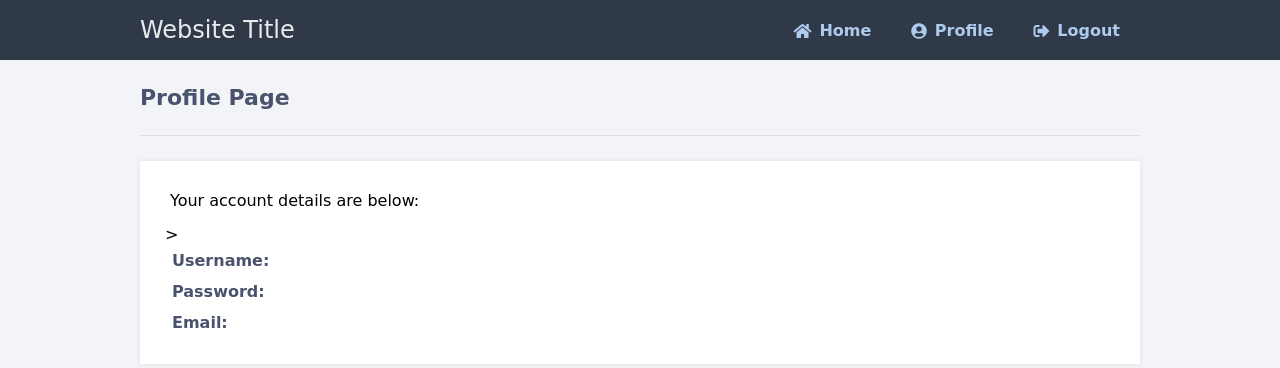
After one commit to sRobinson1209/sRobinson1209.github.io, a Flask app: template static/templates/profile.html in a window 1280 px wide. The commit adds this page. Shown: the top 368 px of the page. Run offline with Flask 3, Linux system fonts and the light colour scheme; the template is opened without the code that fills it, so the values that code supplies are empty; some libraries are stand-ins or nearby versions.

Commit message:
Rearranging the files.
I can deploy the website now, but the CSS file is not being accessed so I have moved the files into the correct placement so the style.css file can be accessed.

```diff
--- /dev/null
+++ b/static/main.py
@@ -0,0 +1,138 @@
+from flask import Flask, render_template, request, redirect, url_for, session
+from flask_mysqldb import MySQL
+import MySQLdb.cursors
+import MySQLdb.cursors, re, hashlib
+
+
+app = Flask(__name__)
+if __name__ =="__main__":
+    app.run(debug = True)
+
+#Secret Key for extra protection (first initial + last digit of birth year)
+app.secret_key = 'S9S3L2R'
+
+#SQL database connection
+app.config['MYSQL_HOST'] = 'localhost'
+app.config['MYSQL_USER'] = 'root'
+app.config['MYSQL_PASSWORD']= 'Losartan50mg?'
+app.config['MYSQL_DB'] = 'pythonlogin'
+
+# initialize MySQL
+mysql = MySQL(app)
+
+
+@app.route('/pythonlogin', methods = ['GET', 'POST'])
+def login():
+    # Output message if something goes wrong
+    msg = ''
+
+    # Check if Username and Password POST requests exist
+    if request.method == 'POST' and 'username' in request.form and 'password' in request.form:
+        username = request.form['username']
+        password = request.form['password']
+
+        # Log the incoming username and password
+        print(f"Username: {username}, Password: {password}")
+
+        # Check if account exists in the database
+        cursor = mysql.connection.cursor(MySQLdb.cursors.DictCursor)
+        cursor.execute('SELECT * FROM accounts WHERE username = %s AND password = %s', (username, password,))
+        account = cursor.fetchone()
+
+        # Log the account details
+        print(f"Account: {account}")
+
+        if account:
+            # Create session data
+            session['loggedin'] = True
+            session['id'] = account['id']
+            session['username'] = account['username']
+            # Log success message
+            print("Logged in successfully!")
+            # Redirect to homepage
+            return redirect(url_for('home'))
+        else:
+            # Account does not exist or username/password incorrect
+            msg = 'Incorrect username or password.'
+            print(msg)
+
+    return render_template('index.html', msg=msg)
+
+
+def home():
+    return 'Hello, Flask!'
+
+
+@app.route('/pythonlogin/logout')
+def logout():
+    # remove session data
+    session.pop('loggedin', None)
+    session.pop('id', None)
+    session.pop('username', None)
+    #return to login page
+    return redirect(url_for('login'))
+
+@app.route('/pythonlogin/register', methods=['GET','POST'])
+def register():
+    msg = ''
+    if request.method == 'POST' and 'username' in request.form and 'password' in request.form and 'email' in request.form:
+        username = request.form['username']
+        password = request.form['password']
+        email = request.form['email']
+
+        cursor = mysql.connection.cursor(MySQLdb.cursors.DictCursor)
+        try:
+            # Check if an account exists with this username
+            cursor.execute('SELECT * FROM accounts WHERE username = %s', (username,))
+            account = cursor.fetchone()
+
+            if account:
+                msg = 'Account already exists'
+            elif not re.match(r'^[^@]+@[^@]+\.[^@]+$', email):
+                msg = 'Invalid email address'
+            elif not re.match(r'[A-Za-z0-9]+', username):
+                msg = 'Username must contain only characters and numbers.'
+            elif not username or not password or not email:
+                msg = 'Please fill out the form.'
+            else:
+                # Hash the password
+                hashed_password = hashlib.sha1((password + app.secret_key).encode()).hexdigest()
+
+
+                # Create a new account in the database
+                cursor.execute('INSERT INTO accounts (username, password, email) VALUES (%s, %s, %s)', (username, hashed_password, email))
+                mysql.connection.commit()
+                msg = 'Account successfully created!'
+
+        except Exception as e:
+            print(f"Error: {str(e)}")  # Print any SQL or internal errors for debugging
+            msg = 'An error occurred during registration.'
+
+    elif request.method == 'POST':
+        msg = 'Please fill out the registration form!'
+
+    return render_template('register.html', msg=msg)
+
+# http://localhost:5000/pythinlogin/home - this will be the home page, only accessible for logged in users
+@app.route('/pythonlogin/home')
+def home():
+    # Check if the user is logged in
+    if 'loggedin' in session:
+        # User is loggedin show them the home page
+        return render_template('home.html', username=session['username'])
+    # User is not loggedin redirect to login page
+    return redirect(url_for('login'))
+
+# http://localhost:5000/pythinlogin/profile - this will be the profile page, only accessible for logged in users
+@app.route('/pythonlogin/profile')
+def profile():
+    # Check if the user is logged in
+    if 'loggedin' in session:
+        # We need all the account info for the user so we can display it on the profile page
+        cursor = mysql.connection.cursor(MySQLdb.cursors.DictCursor)
+        cursor.execute('SELECT * FROM accounts WHERE id = %s', (session['id'],))
+        account = cursor.fetchone()
+        # Show the profile page with account info
+        return render_template('profile.html', account=account)
+    # User is not logged in redirect to login page
+    return redirect(url_for('login'))
--- /dev/null
+++ b/static/templates/layout.html
@@ -0,0 +1,22 @@
+<!DOCTYPE html>
+<html>
+	<head>
+		<meta charset="utf-8">
+		<title>{% block title %}{% endblock %}</title>
+		<link rel="stylesheet" href="{{ url_for('static', filename='style.css') }}">
+		<link rel="stylesheet" href="https://use.fontawesome.com/releases/v5.7.1/css/all.css">
+	</head>
+	<body class="loggedin">
+		<nav class="navtop">
+			<div>
+				<h1>Website Title</h1>
+                <a href="{{ url_for('home') }}"><i class="fas fa-home"></i>Home</a>
+				<a href="{{ url_for('profile') }}"><i class="fas fa-user-circle"></i>Profile</a>
+				<a href="{{ url_for('logout') }}"><i class="fas fa-sign-out-alt"></i>Logout</a>
+			</div>
+		</nav>
+		<div class="content">
+			{% block content %}{% endblock %}
+		</div>
+	</body>
+</html>
--- /dev/null
+++ b/static/templates/profile.html
@@ -0,0 +1,24 @@
+{% extends 'layout.html' %}
+
+{% block title %}Profile{% endblock %}
+
+{% block content %}
+<h2>Profile Page</h2>
+<div>
+    <p>Your account details are below:</p>
+    <table>
+        <tr>
+            <td>Username:</td>
+            <td>{{ account['username'] }}</td>
+        </tr>
+        <tr>
+            <td>Password:</td>
+            <tdtd>>{{ account['password'] }}</td>
+        </tr>
+        <tr>
+            <td>Email:</td>
+            <td>{{ account['email'] }}</td>
+        </tr>
+    </table>
+</div>
+{% endblock %}
```
Also changed, not shown: static/templates/home.html (added, +8 -0 lines), static/templates/register.html (added, +34 -0 lines), static/style.css (renamed from style.css), static/templates/index.html (line endings or trailing spaces), templates/index.html (line endings or trailing spaces).
